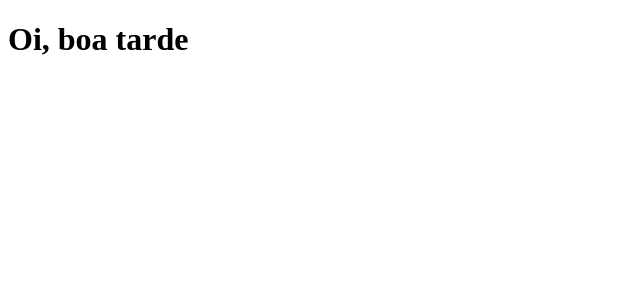
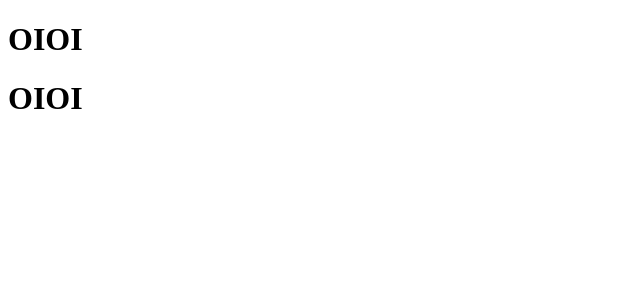
Before and after one commit to HugoNicolau/CineFlex, a JavaScript app: page / in a window 1280 px wide. Shown: the top 300 px of the page, without its empty margins (0-640 px from the left). Built offline with nearby package versions, Linux system fonts and the light colour scheme.

Commit message:
Installando react-router-dom e criando componentes principais com suas rotas definidas

```diff
--- a/package.json
+++ b/package.json
@@ -4,9 +4,13 @@
   "private": true,
   "dependencies": {
     "axios": "^1.1.0",
+    "localforage": "^1.10.0",
+    "match-sorter": "^6.3.1",
     "react": "^17.0.2",
     "react-dom": "^17.0.2",
+    "react-router-dom": "^6.4.2",
     "react-scripts": "^4.0.3",
+    "sort-by": "^1.2.0",
     "styled-components": "^5.3.6"
   },
   "scripts": {
--- a/src/components/App.js
+++ b/src/components/App.js
@@ -1,8 +1,24 @@
+import { BrowserRouter, Routes, Route } from "react-router-dom"
+import MainScreen from "./MainScreen";
+import NavBar from "./NavBar";
+import Movie from "./Movie";
+import Session from "./Session";
+import Success from "./Success";
 
 
 export default function App(){
 
     return(
-        <h1>Oi, boa tarde</h1>
+        <BrowserRouter>
+        <NavBar/>
+        <Routes>
+
+        <Route path="/" element={<MainScreen/>}/>
+        <Route path="/movie" element={<Movie/>}/>
+        <Route path="/session" element={<Session/>}/>
+        <Route path="/success" element={<Success/>}/>
+
+        </Routes>
+        </BrowserRouter>
     )
 }
--- /dev/null
+++ b/src/components/MainScreen.js
@@ -0,0 +1,6 @@
+export default function MainScreen(){
+
+    return(
+        <h1>OIOI</h1>
+    )
+}
--- /dev/null
+++ b/src/components/Movie.js
@@ -0,0 +1,6 @@
+export default function Movie(){
+
+    return(
+        <h1>OIOI</h1>
+    )
+}
--- /dev/null
+++ b/src/components/NavBar.js
@@ -0,0 +1,6 @@
+export default function NavBar(){
+
+    return(
+        <h1>OIOI</h1>
+    )
+}
--- /dev/null
+++ b/src/components/Session.js
@@ -0,0 +1,6 @@
+export default function Session(){
+
+    return(
+        <h1>OIOI</h1>
+    )
+}
--- /dev/null
+++ b/src/components/Success.js
@@ -0,0 +1,6 @@
+export default function Success(){
+
+    return(
+        <h1>OIOI</h1>
+    )
+}
```
Also changed, not shown: 1 other file (tests, documents, lock files or other folders).
